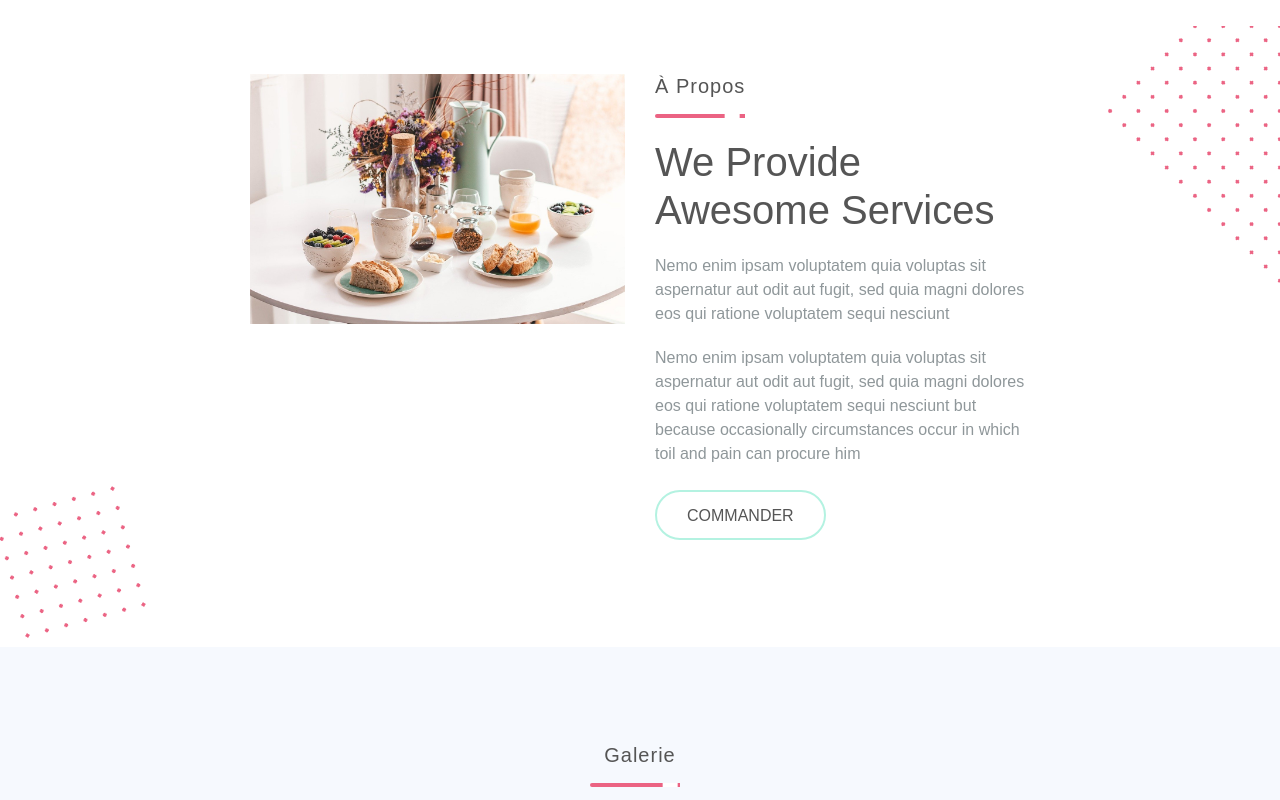
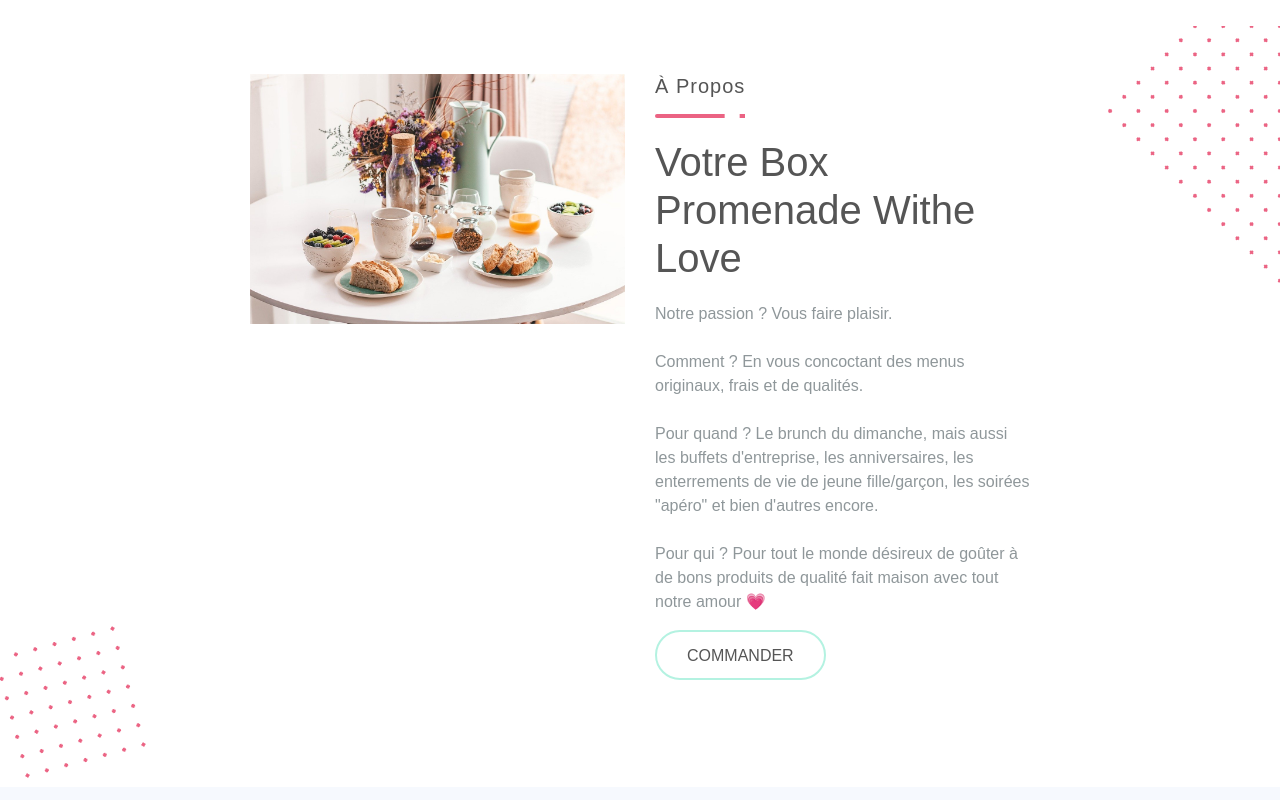
Before and after one commit to florianevangelista/brunchbox, a plain HTML site: page index.html in a window 1280 px wide. Shown: the part 960-1760 px from the top of the page. Drawn offline with Linux system fonts and the light colour scheme; a web font is replaced by a local one.

Commit message:
add text

```diff
--- a/index.html
+++ b/index.html
@@ -85,10 +85,19 @@ Purchase:
 			<div class="col-lg-6 align-self-center">
 				<div class="ss_three_right wow fadeIn">
 					<h3>À propos</h3>
-					<h1>We provide awesome services</h1>
-					<p>Nemo enim ipsam voluptatem quia voluptas sit aspernatur aut odit aut fugit, sed quia magni dolores eos qui ratione voluptatem sequi nesciunt</p>
-					<p class="pb-4">Nemo enim ipsam voluptatem quia voluptas sit aspernatur aut odit aut fugit, sed quia magni dolores eos qui ratione voluptatem sequi nesciunt but because occasionally circumstances occur in which toil and pain can procure him</p>
-					<a href="#reservation" class="ss_btn">COMMANDER</a>
+					<h1>Votre box promenade withe love</h1>
+					<p>Notre passion ? Vous faire plaisir.
+						<br>
+						<br>
+						Comment ? En vous concoctant des menus originaux, frais et de qualités.
+						<br>
+						<br>
+						Pour quand ? Le brunch du dimanche, mais aussi les buffets d'entreprise, les anniversaires, les enterrements de vie de jeune fille/garçon, les soirées "apéro" et bien d'autres encore.
+						<br>
+						<br>
+						Pour qui ? Pour tout le monde désireux de goûter à de bons produits de qualité fait maison avec tout notre amour &#128151
+					</p>
+					<a href="#reservation" class="ss_btn mt-3">COMMANDER</a>
 				</div>
 			</div>
 		</div>
@@ -151,8 +160,7 @@ Purchase:
 				<div class="ss_five_right wow fadeIn">
 					<h3>Collaboration</h3>
 					<h1>Patachou</h1>
-					<p>Nemo enim ipsam voluptatem quia voluptas sit aspernatur aut odit aut fugit, sed quia magni dolores eos qui ratione voluptatem sequi nesciunt</p>
-					<p class="pb-4">Nemo enim ipsam voluptatem quia voluptas sit aspernatur aut odit aut fugit, sed quia magni dolores eos qui ratione voluptatem sequi nesciunt but because occasionally circumstances occur in which toil and pain can procure him</p>
+					<p>Pour pouvoir vous proposez des produits frais, locaux et de qualités, nous avons décidé de collaborer avec la fameuse boulangerie "Patachou" &#128151. Une boulangerie familiale renommée avec pleins de belles valeurs.</p>
 				</div>
 			</div>
 			<div class="col-lg-6 align-self-center">
```
